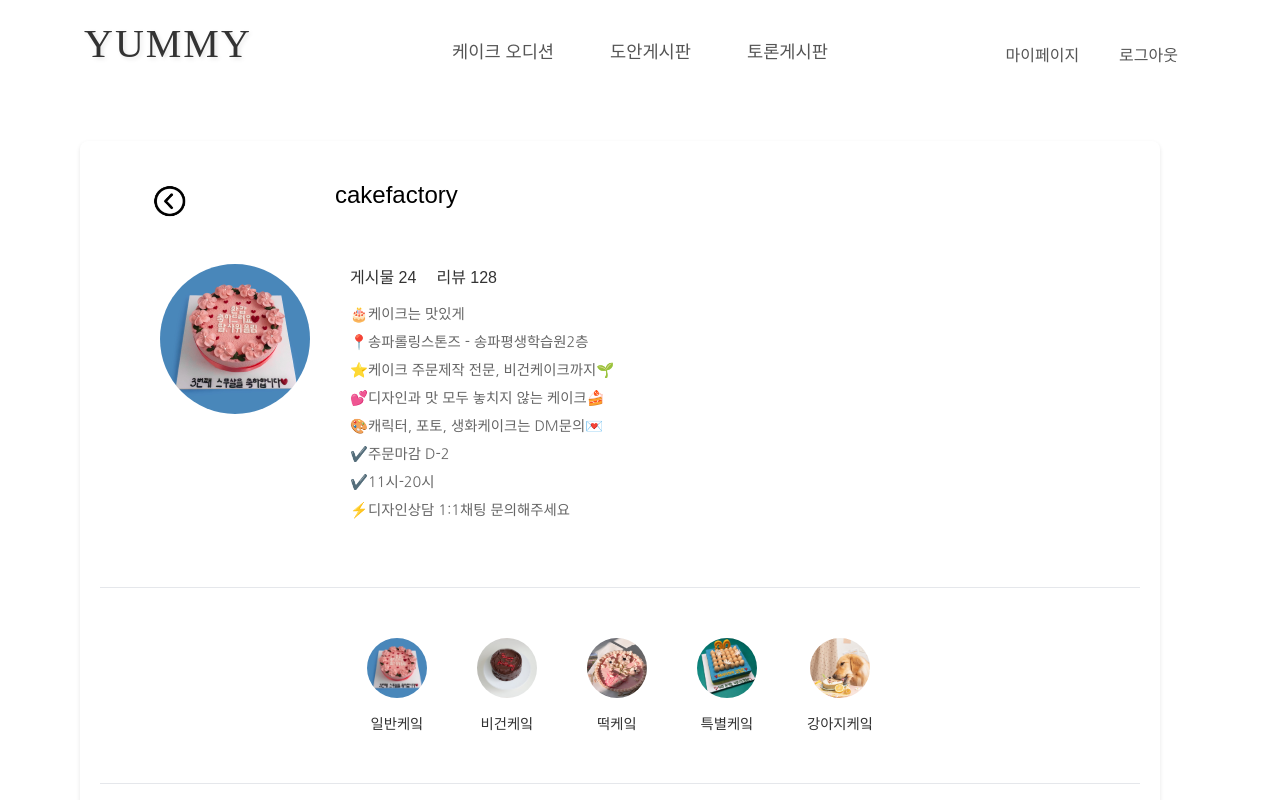
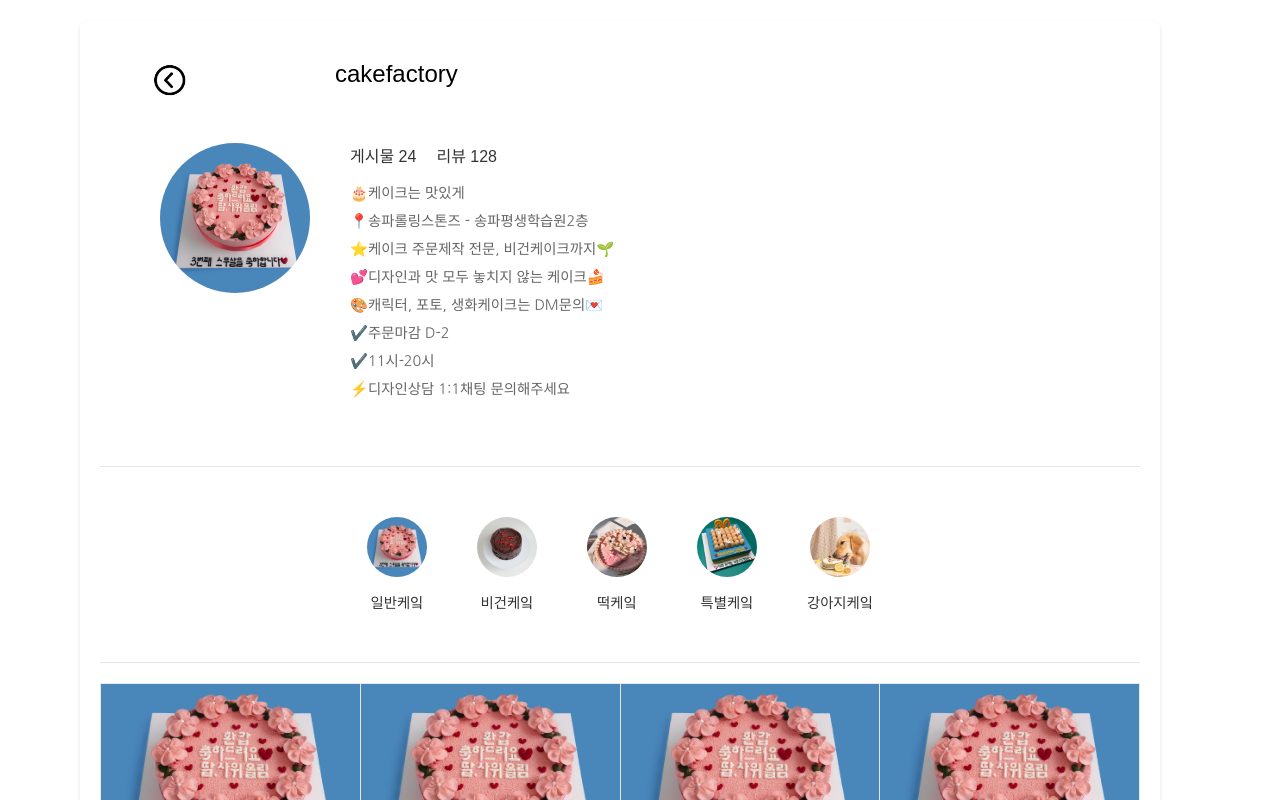
Before and after one commit to H-JUYEONG/front-yummy, a React (Create React App) app: page /user/storedetail in a window 1280 px wide. Shown: the top 800 px of the page. Built offline with nearby package versions, Linux system fonts and the light colour scheme; a web font is replaced by a local one.

Commit message:
스토어 디테일 헤더 제거 완료

```diff
--- a/src/pages/user/UserStoreDetail.jsx
+++ b/src/pages/user/UserStoreDetail.jsx
@@ -67,16 +67,14 @@ const UserStoreDetail = () => {
 
     return (
         <div id="user-wrap" className="text-center">
-            <header id="user-wrap-head">
-                <Header/>
-            </header>
+
 
             <main id="user-wrap-body" className="clearfix">
                 <section id="user-wrap-main">
                     {/* 프로필 영역 */}
                     <div className="sd-profile-container">
                         <div className="sd-profile-header">
-                            <Link to="/" className="sd-back-btn">
+                            <Link to="/user" className="sd-back-btn">
                                 <img src="/images/뒤로가기.png" alt="뒤로가기" />
                             </Link>
                             <h2 className="sd-store-name">cakefactory</h2>
```
